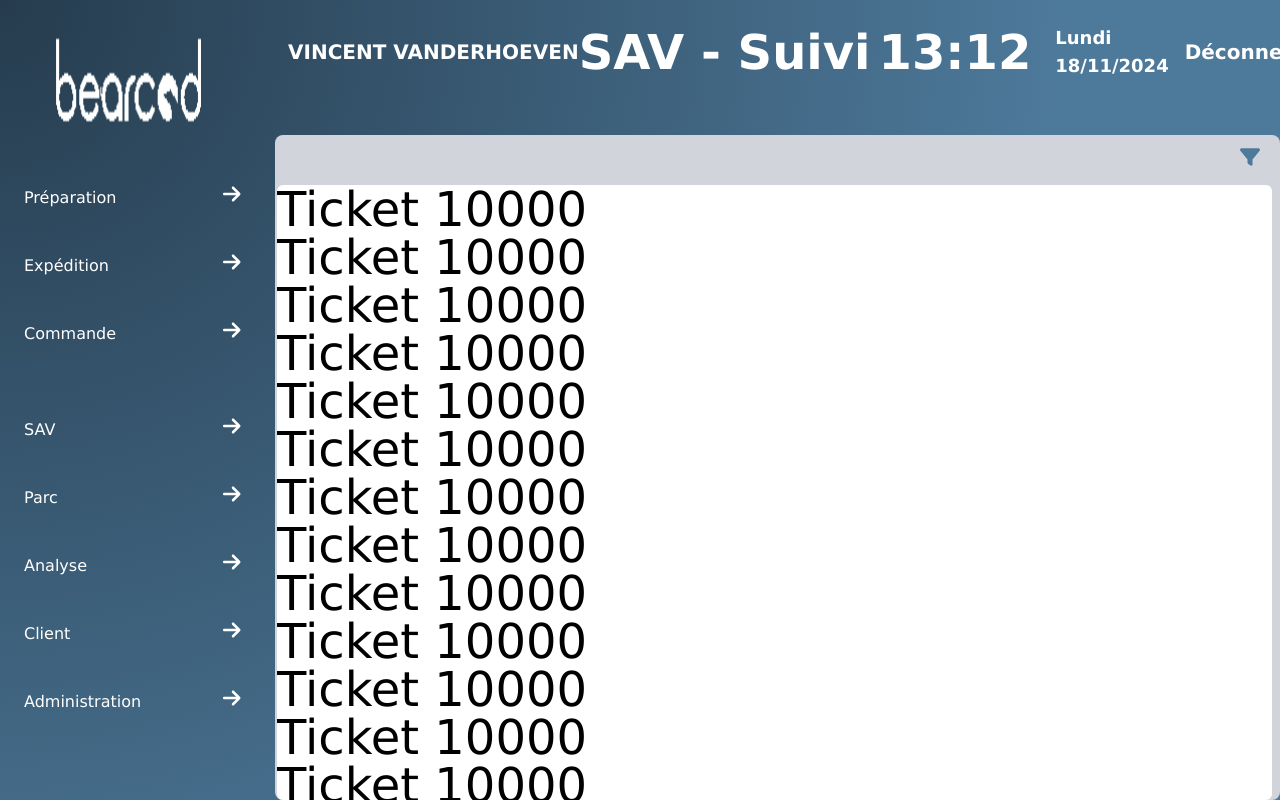
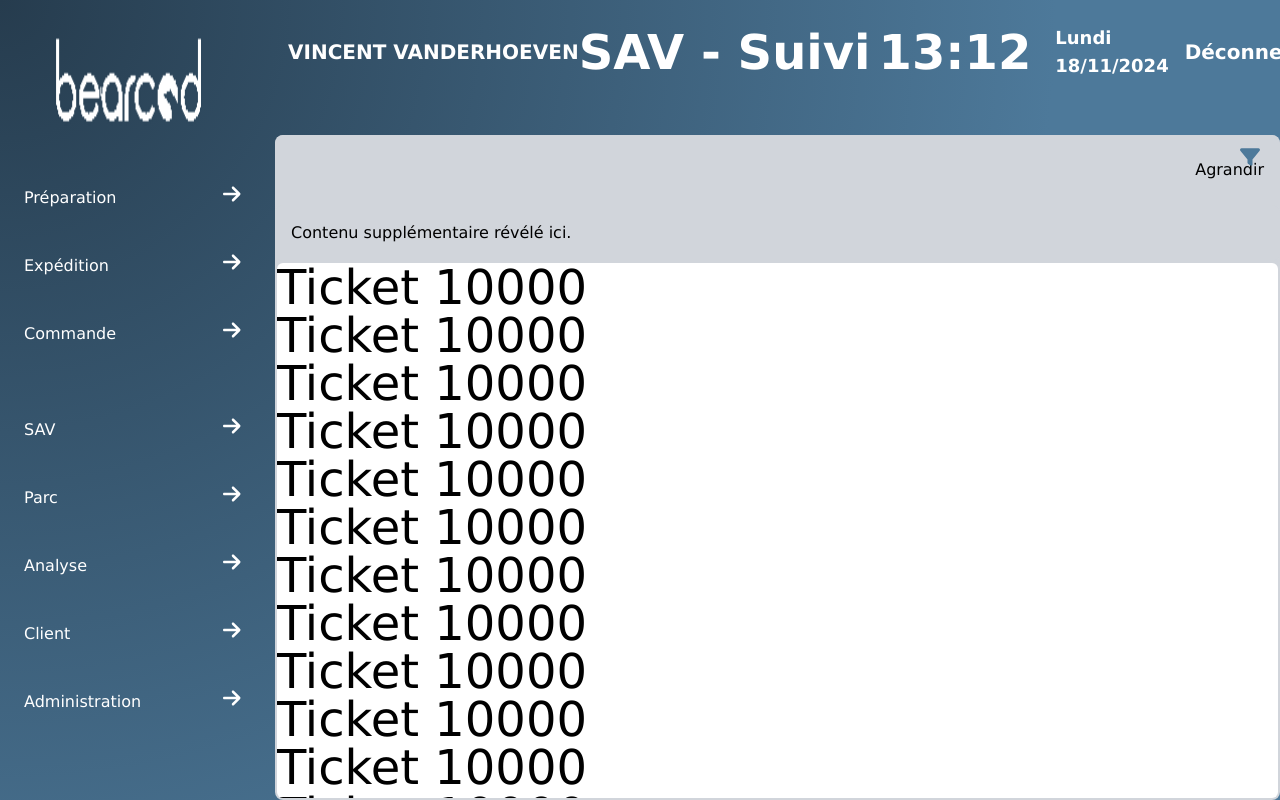
Before and after one commit to Loddfafnir12/MaquetteExtranet, a React (Vite) app: page / in a window 1280 px wide. Both pictures are taken after a click on the button 1250 px from the left and 157 px from the top of the page. Built offline with nearby package versions, Linux system fonts and the light colour scheme; the HTML template or start-up script is replaced by a standard one.

Commit message:
Ajout de plusieurs petit truc blablabla

```diff
--- a/src/components/Appcontainer/Appcontainer.css
+++ b/src/components/Appcontainer/Appcontainer.css
@@ -1,14 +1,49 @@
 .Contenu {
   @apply absolute bottom-0 right-0 bg-gray-300 rounded-lg;
-  width: calc(
-    100% - 275px
-  ); /* Calculate the width to take up the remaining space */
-  height: calc(100% - 135px);
+  width: calc(100% - 275px); /* Reste de l'espace */
+  height: calc(100% - 135px); /* Reste de l'espace */
+  overflow: hidden; /* Empêche tout débordement de contenu enfant */
+  display: flex; /* Pour faciliter l'organisation des enfants si besoin */
+  flex-direction: column; /* Assure un positionnement vertical */
 }
+
 .Contenu-Contenu {
-  @apply absolute bottom-0 right-2 bg-white rounded-md overflow-scroll text-5xl;
-  width: 99%;
-  height: calc(100% - 50px);
+  @apply bg-white rounded-md overflow-auto text-5xl mx-2 transition-all ease-in-out; /* Transition fluide */
+  flex-grow: 1; /* L'enfant remplit l'espace restant de son parent */
+  margin: 2px; /* Espacement interne */
+  opacity: 1;
+  transform: translateY(0);
+  transition: opacity 10s ease-in-out, transform 10s ease-in-out;
+}
+
+.filter {
+  @apply bg-gray-300 py-2 px-4 rounded-t-lg flex justify-end items-center;
+  height: 70px; /* Hauteur par défaut */
+  overflow: hidden; /* Cache tout le contenu qui dépasse */
+  transition: max-height 3s cubic-bezier(0.23, 1, 0.32, 1),
+    padding 0.6s ease-out; /* Transition fluide avec cubic-bezier pour un effet plus fluide */
+}
+
+.filter.expanded {
+  max-height: 300px; /* Hauteur agrandie (on utilise max-height pour animer) */
+  padding: 20px 4rem; /* Agrandir le padding pour l'agrandissement */
+}
+
+.hiddenContent {
+  @apply bg-gray-300 p-4 rounded-lg;
+  opacity: 0;
+  transform: translateY(-20px);
+  transition: opacity 10s ease-in-out, transform 10s ease-in-out;
+}
+
+.hiddenContent.visible {
+  opacity: 1;
+  transform: translateY(0);
+}
+
+.filter-button {
+  @apply absolute top-2 right-5 text-xl;
+  color: #4d799a;
 }
 
 .Contenu-Contenu::-webkit-scrollbar {
@@ -27,11 +62,6 @@
 /* Handle on hover */
 .Contenu-Contenu::-webkit-scrollbar-thumb:hover {
   background: #4d799a; /* Darker handle color on hover */
-}
-
-.filter-button {
-  @apply absolute top-2 right-5 text-xl;
-  color: #4d799a;
 }
 
 @media (max-width: 480px) {
--- a/src/components/Appcontainer/Appcontainer.jsx
+++ b/src/components/Appcontainer/Appcontainer.jsx
@@ -1,17 +1,80 @@
-import React, { useState, useEffect } from "react";
-import "./Appcontainer.css"
+import React, { useState, useEffect, useRef } from "react";
 import { FontAwesomeIcon } from "@fortawesome/react-fontawesome";
-import { faBars, faTimes, faArrowDown, faArrowRight, faFilter } from "@fortawesome/free-solid-svg-icons";
+import { faFilter } from "@fortawesome/free-solid-svg-icons";
+import "./Appcontainer.css";
+import "./Ticketcontainer.css";
 
 const Appcontainer = () => {
+  // Etat pour savoir si le contenu caché est visible
+  const [isHiddenContentVisible, setIsHiddenContentVisible] = useState(false);
+
+  // Etat pour l'agrandissement du filtre
+  const [isFilterExpanded, setIsFilterExpanded] = useState(false);
+
+  // Références pour les éléments
+  const contenuRef = useRef(null);
+  const filterRef = useRef(null);
+
+  // Fonction pour ajuster la hauteur de Contenu-Contenu
+  const adjustContentHeight = () => {
+    if (contenuRef.current && filterRef.current) {
+      const filterHeight = filterRef.current.offsetHeight; // Hauteur de .filter
+      if (isHiddenContentVisible) {
+        contenuRef.current.style.height = `calc(100% - ${filterHeight + 100}px)`; // Ajuster la hauteur si le contenu caché est visible
+      } else {
+        contenuRef.current.style.height = `calc(100% - ${filterHeight}px)`; // Hauteur par défaut
+      }
+    }
+  };
+
+  // Utiliser useEffect pour ajuster la hauteur au chargement et lors du redimensionnement
+  useEffect(() => {
+    adjustContentHeight();
+    window.addEventListener("resize", adjustContentHeight);
+    return () => {
+      window.removeEventListener("resize", adjustContentHeight); // Nettoyage
+    };
+  }, [isHiddenContentVisible, isFilterExpanded]);
+
+  // Fonction pour gérer le clic sur le bouton et afficher/masquer le contenu caché
+  const toggleContentVisibility = () => {
+    setIsHiddenContentVisible(!isHiddenContentVisible);
+  };
+
+  // Fonction pour agrandir ou réduire le filtre
+  const toggleFilterSize = () => {
+    setIsFilterExpanded(!isFilterExpanded); // Alterne l'état d'agrandissement
+  };
+
   return (
     <div className="Contenu">
-            <button className="filter-button">
-            <FontAwesomeIcon icon={faFilter} />
-            </button>
-      <div className="Contenu-Contenu">
-        <p>Ticket 10000</p>
-        <p>Ticket 10000</p>
+      <div
+        className={`filter ${isFilterExpanded ? "expanded" : ""}`}
+        ref={filterRef}
+      >
+        <button className="filter-button" onClick={toggleContentVisibility}>
+          <FontAwesomeIcon icon={faFilter} />
+        </button>
+        <button onClick={toggleFilterSize}>
+          {isFilterExpanded ? "Réduire" : "Agrandir"}
+        </button>
+      </div>
+
+      {/* Zone cachée avec animation conditionnelle */}
+      {isHiddenContentVisible && (
+        <div
+          id="hiddenContent"
+          className={`hiddenContent ${isHiddenContentVisible ? "visible" : ""}`}
+        >
+          <p>Contenu supplémentaire révélé ici.</p>
+        </div>
+      )}
+
+      {/* Zone principale avec la classe conditionnelle */}
+      <div
+        ref={contenuRef}
+        className="Contenu-Contenu"
+      >
         <p>Ticket 10000</p>
         <p>Ticket 10000</p>
         <p>Ticket 10000</p>
@@ -48,7 +111,7 @@ const Appcontainer = () => {
         <p>Ticket 10000</p>
       </div>
     </div>
-  )
-}
+  );
+};
 
-export default Appcontainer
+export default Appcontainer;
--- a/src/components/Menu/Menu.css
+++ b/src/components/Menu/Menu.css
@@ -108,10 +108,10 @@
   }
 
   .menu-link {
-    @apply block p-2 rounded-lg text-lg transition-all duration-300 ease-in-out; /* Taille de police agrandie */
+    @apply block p-2 rounded-lg text-lg transition-all duration-300 ease-in-out justify-between truncate; /* Taille de police agrandie */
   }
   .menu-icon {
-    @apply absolute right-0 mt-2 mr-2 text-xl; /* Align the icon to the top right corner with some margin */
+    @apply absolute p-1 right-0 text-xl; /* Align the icon to the top right corner with some margin */
     transition: transform 0.3s ease; /* Add a smooth transition for the transform property */
   }
   /* Réduire la taille de la sidebar pour les écrans plus petits */
@@ -126,10 +126,10 @@
     @apply w-12 h-12; /* Réduit la taille du logo pour les très petits écrans */
   }
   .menu-link {
-    @apply block p-2 rounded-lg text-sm transition-all duration-300 ease-in-out; /* Taille de police agrandie */
+    @apply block p-2 rounded-lg text-sm transition-all duration-300 ease-in-out justify-between truncate; /* Taille de police agrandie */
   }
   .menu-icon {
-    @apply absolute right-0 mt-2 mr-2 text-xl; /* Align the icon to the top right corner with some margin */
+    @apply absolute p-0.5 right-0 text-xl; /* Align the icon to the top right corner with some margin */
     transition: transform 0.3s ease; /* Add a smooth transition for the transform property */
   }
 
```
Also changed, not shown: src/components/Appcontainer/Ticketcontainer.css (added).
